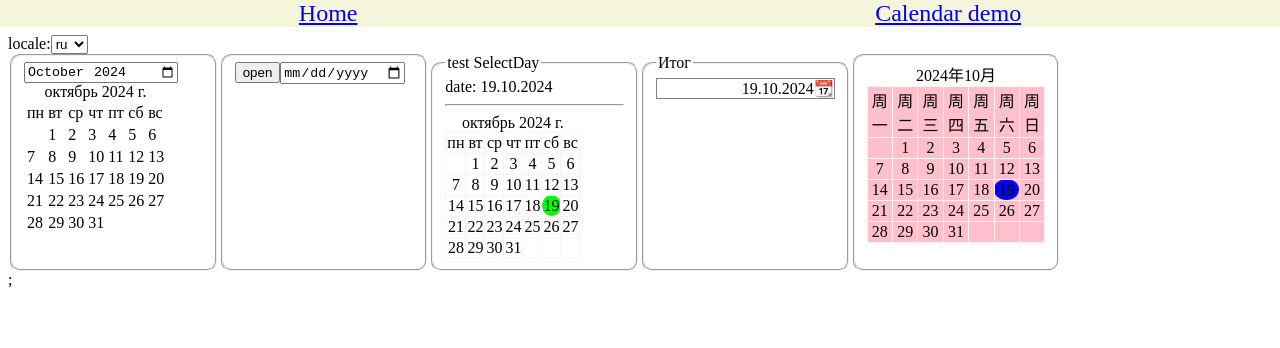
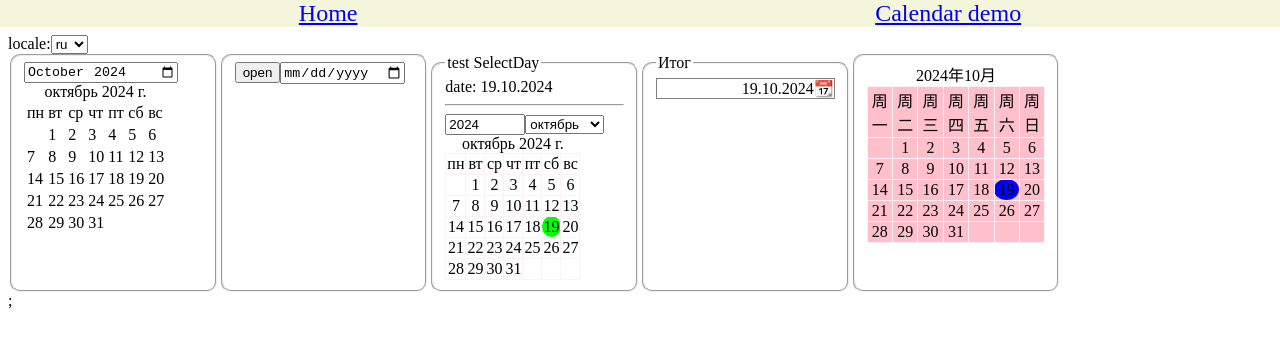
Before and after one commit to aleksandrova22/unit, a Next.js app: page /calendar in a window 1280 px wide. Shown: the top 348 px of the page. Built offline with nearby package versions, Linux system fonts and the light colour scheme.

Commit message:
upgrade SelectDay

```diff
--- a/components/Calendar/Calendar.jsx
+++ b/components/Calendar/Calendar.jsx
@@ -15,7 +15,7 @@ export function Calendar({ date, classes = defaultclasses }) {
     shift = (-1 + firstDayOfWeek + 7) % 7;                  //      ПН=0 ВТ=1 .. СБ=5 ВС=6
   return <>
     <table className={classes.calendar}>
-      <caption>{caption}</caption>
+      <caption title='Выбор года и месяца'>{caption}</caption>
       <thead>
         <tr>{dayNames}</tr>
       </thead>
--- a/components/Calendar/Calendar.module.css
+++ b/components/Calendar/Calendar.module.css
@@ -10,4 +10,7 @@ table.calendar {
     background-color: lime;
     border-radius: 50%;
   }
+  & caption {
+    cursor: pointer;
+  }
 }
--- a/components/Calendar/index.jsx
+++ b/components/Calendar/index.jsx
@@ -28,14 +28,38 @@ export function CalendarDemo() {
   </>;
 }
 
+function SelectYear({date, setYear}) {
+  return <input  type="number" min={1} max={10000} defaultValue={date.getFullYear()} onChange={setYear}/>
+}
+
+function SelectMonth({date, setMonth}) {
+  const
+    locale = useContext(LocaleContext);
+  return <select defaultValue={date.toLocaleDateString(locale,{month:'long'})} onChange={setMonth}>
+    {Array.from({length:12},(_,index)=> <option key={index}>{(new Date(2024,index,1)).toLocaleDateString(locale,{month:'long'})}</option>)}
+  </select>
+}
+
 function SelectDay({ date, setDate }) {
-  return <div onClick={
-    event => {
-      const day = +event.target.closest('td[data-day]')?.dataset?.day;
+  const
+    setYear = event => {
+      date.setFullYear(event.target.value);
+      setDate(new Date(date.getFullYear(), date.getMonth()));
+    },
+    setMonth = event => {
+      date.setMonth(event.target.selectedIndex)
+      setDate(new Date(date.getFullYear(), date.getMonth()));
+    },
+    onClick = event => {
+      const
+        day = +event.target.closest('td[data-day]')?.dataset?.day;
       if (day)
         setDate(new Date(date.getFullYear(), date.getMonth(), day))
-    }
-  }>
+    };
+
+  return <div onClick={onClick}>
+    <SelectYear date={date} setYear={setYear}/>
+    <SelectMonth date={date} setMonth={setMonth}/>
     <Calendar date={date} />
   </div>;
 }
@@ -98,8 +122,13 @@ function Test4() {
     [date, setDate] = useState(new Date),
     [open, setOpen] = useState(false),
     onClick1 = () => setOpen(true),
-    onClick2 = () => setOpen(false);
-  return <fieldset >
+    onClick2 = (event) =>  {
+      const
+        td = event.target.closest('td');
+      if(td)
+        setOpen(false);
+    }
+  return <fieldset onClick={onClick2}>
     <legend>Итог</legend>
     <div
       onClick={onClick1}
@@ -107,7 +136,7 @@ function Test4() {
     >
       {date.toLocaleDateString(locale)}
     </div>
-    <div onClick={onClick2}>
+    <div >
       {open && <PopupWindow>
         <SelectDay date={date} setDate={setDate} />
       </PopupWindow>}
--- a/components/PopupWindow/index.module.css
+++ b/components/PopupWindow/index.module.css
@@ -2,4 +2,5 @@
   position: absolute;
   box-shadow: 0 0 20px 3px gray;
   background-color: white;
+  display: flex;
 }
```
